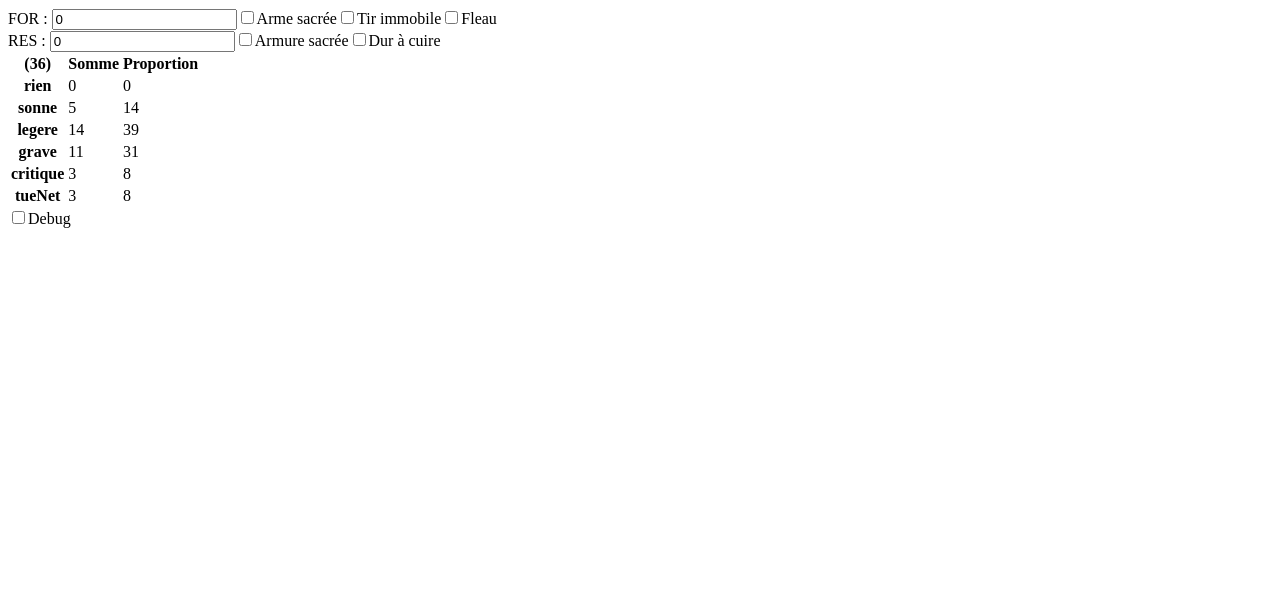
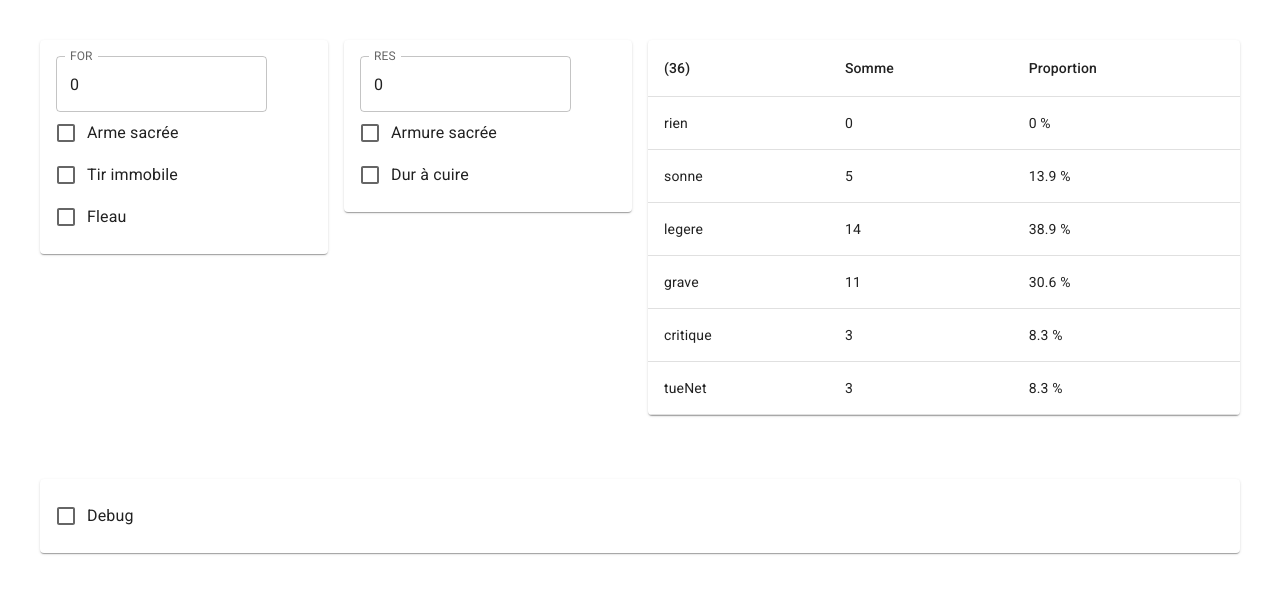
Before and after one commit to SebDelile/cdrf-wounds, a Next.js app: page / in a window 1280 px wide. Shown: the top 594 px of the page. Built offline with nearby package versions, Linux system fonts and the light colour scheme.

Commit message:
add style

```diff
--- a/src/pages/index.tsx
+++ b/src/pages/index.tsx
@@ -1,11 +1,21 @@
+import TextField from '@mui/material/TextField';
+import FormControlLabel from '@mui/material/FormControlLabel';
+import Checkbox from '@mui/material/Checkbox';
+import Table from '@mui/material/Table';
+import TableBody from '@mui/material/TableBody';
+import TableCell from '@mui/material/TableCell';
+import TableContainer from '@mui/material/TableContainer';
+import TableHead from '@mui/material/TableHead';
+import TableRow from '@mui/material/TableRow';
+import Paper from '@mui/material/Paper';
+import Grid from '@mui/material/Grid';
 import { inputsType } from '@/types/inputsType';
 import { outputsType } from '@/types/outputsType';
 import Head from 'next/head';
 import { useEffect, useState } from 'react';
 import { computeResults } from '@/utils/computeResults';
-import { woundResults } from 'src/constants/woundResults';
-import { woundTable } from '@/constants/woundTable';
 import { initialResults } from '@/constants/initialResults';
+import { Box } from '@mui/system';
 
 export default function Home() {
   const [isDebug, setIsDebug] = useState(false);
@@ -23,7 +33,9 @@ export default function Home() {
   const [outputs, setOutputs] = useState<outputsType>(initialResults);
 
   useEffect(() => {
+    if (Number.isInteger(inputs.FOR) && Number.isInteger(inputs.RES)) {
       setOutputs(computeResults(inputs, isDebug));
+    }
   }, [inputs, isDebug]);
 
   const handleToggleBoolean = (field: keyof inputsType) => {
@@ -39,11 +51,26 @@ export default function Home() {
       <Head>
         <title>Create Next App</title>
       </Head>
-      <main>
-        <div>
-          <label>
-            {'FOR : '}
-            <input
+      <Grid
+        container
+        spacing={2}
+        component={'main'}
+        sx={{
+          padding: '2rem',
+        }}
+      >
+        <Grid container item xs={12} md={6} spacing={2}>
+          <Grid item xs={6}>
+            <Grid
+              container
+              direction="column"
+              component={Paper}
+              sx={{ padding: '1rem' }}
+            >
+              <Grid item>
+                <TextField
+                  id="input-for"
+                  label="FOR"
                   type="number"
                   value={inputs.FOR}
                   onChange={(event) => {
@@ -52,43 +79,64 @@ export default function Home() {
                       FOR: parseInt(event.target.value),
                     }));
                   }}
+                  error={!Number.isInteger(inputs.FOR)}
+                  helperText={
+                    !Number.isInteger(inputs.FOR) ? 'FOR est obligatoire' : null
+                  }
                 />
-          </label>
-          <label>
-            <input
-              type="checkbox"
+              </Grid>
+              <Grid item>
+                <FormControlLabel
+                  control={
+                    <Checkbox
                       checked={inputs.armeSacree}
                       onChange={() => {
                         handleToggleBoolean('armeSacree');
                       }}
                     />
-            {'Arme sacrée'}
-          </label>
-          <label>
-            <input
-              type="checkbox"
+                  }
+                  label="Arme sacrée"
+                />
+              </Grid>
+              <Grid item>
+                <FormControlLabel
+                  control={
+                    <Checkbox
                       checked={inputs.tirImmobile}
                       onChange={() => {
                         handleToggleBoolean('tirImmobile');
                       }}
                     />
-            {'Tir immobile'}
-          </label>
-          <label>
-            <input
-              type="checkbox"
+                  }
+                  label="Tir immobile"
+                />
+              </Grid>
+              <Grid item>
+                <FormControlLabel
+                  control={
+                    <Checkbox
                       checked={inputs.fleau}
                       onChange={() => {
                         handleToggleBoolean('fleau');
                       }}
                     />
-            {'Fleau'}
-          </label>
-        </div>
-        <div>
-          <label>
-            {'RES : '}
-            <input
+                  }
+                  label="Fleau"
+                />
+              </Grid>
+            </Grid>
+          </Grid>
+          <Grid item xs={6}>
+            <Grid
+              container
+              direction="column"
+              component={Paper}
+              sx={{ padding: '1rem' }}
+            >
+              <Grid item>
+                <TextField
+                  id="input-res"
+                  label="RES"
                   type="number"
                   value={inputs.RES}
                   onChange={(event) => {
@@ -97,62 +145,85 @@ export default function Home() {
                       RES: parseInt(event.target.value),
                     }));
                   }}
+                  error={!Number.isInteger(inputs.RES)}
+                  helperText={
+                    !Number.isInteger(inputs.RES) ? 'RES est obligatoire' : null
+                  }
                 />
-          </label>
-          <label>
-            <input
-              type="checkbox"
+              </Grid>
+              <Grid item>
+                <FormControlLabel
+                  control={
+                    <Checkbox
                       checked={inputs.armureSacree}
                       onChange={() => {
                         handleToggleBoolean('armureSacree');
                       }}
                     />
-            {'Armure sacrée'}
-          </label>
-          <label>
-            <input
-              type="checkbox"
+                  }
+                  label="Armure sacrée"
+                />
+              </Grid>
+              <Grid item>
+                <FormControlLabel
+                  control={
+                    <Checkbox
                       checked={inputs.durACuire}
                       onChange={() => {
                         handleToggleBoolean('durACuire');
                       }}
                     />
-            {'Dur à cuire'}
-          </label>
-        </div>
-        <table>
-          <thead>
-            <tr>
-              <th>{`(${totalOutputs})`}</th>
-              <th>Somme</th>
-              <th>Proportion</th>
-            </tr>
-          </thead>
-          <tbody>
+                  }
+                  label="Dur à cuire"
+                />
+              </Grid>
+            </Grid>
+          </Grid>
+        </Grid>
+        <Grid item xs={12} md={6}>
+          <TableContainer component={Paper}>
+            <Table>
+              <TableHead>
+                <TableRow>
+                  <TableCell>{`(${totalOutputs})`}</TableCell>
+                  <TableCell>Somme</TableCell>
+                  <TableCell>Proportion</TableCell>
+                </TableRow>
+              </TableHead>
+              <TableBody>
                 {Object.entries(outputs).map(([resultat, somme]) => (
-              <tr key={resultat}>
-                <th>{resultat}</th>
-                <td>{somme}</td>
-                <td>
-                  {totalOutputs ? Math.round((somme / totalOutputs) * 100) : 0}
-                </td>
-              </tr>
+                  <TableRow key={resultat}>
+                    <TableCell>{resultat}</TableCell>
+                    <TableCell>{somme}</TableCell>
+                    <TableCell>
+                      {totalOutputs
+                        ? `${parseFloat(
+                            ((somme / totalOutputs) * 100).toFixed(1)
+                          )} %`
+                        : '-'}
+                    </TableCell>
+                  </TableRow>
                 ))}
-          </tbody>
-        </table>
-      </main>
-      <footer>
-        <label>
-          <input
-            type="checkbox"
+              </TableBody>
+            </Table>
+          </TableContainer>
+        </Grid>
+      </Grid>
+      <Box component="footer" sx={{ padding: '2rem' }}>
+        <Paper sx={{ padding: '1rem' }}>
+          <FormControlLabel
+            control={
+              <Checkbox
                 checked={isDebug}
                 onChange={() => {
                   setIsDebug((state) => !state);
                 }}
               />
-          {'Debug'}
-        </label>
-      </footer>
+            }
+            label="Debug"
+          />
+        </Paper>
+      </Box>
     </>
   );
 }
```
Lines whose indentation alone changed are shown as unchanged.
